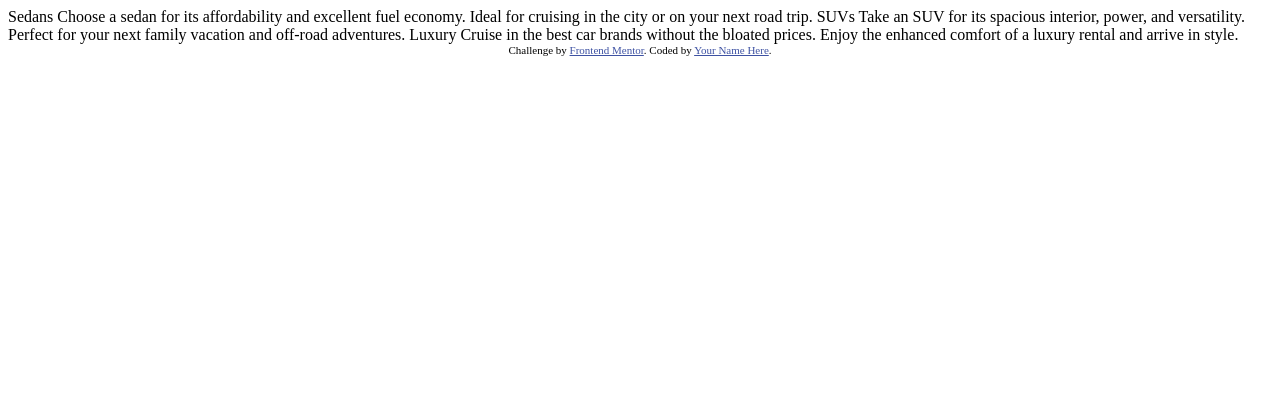
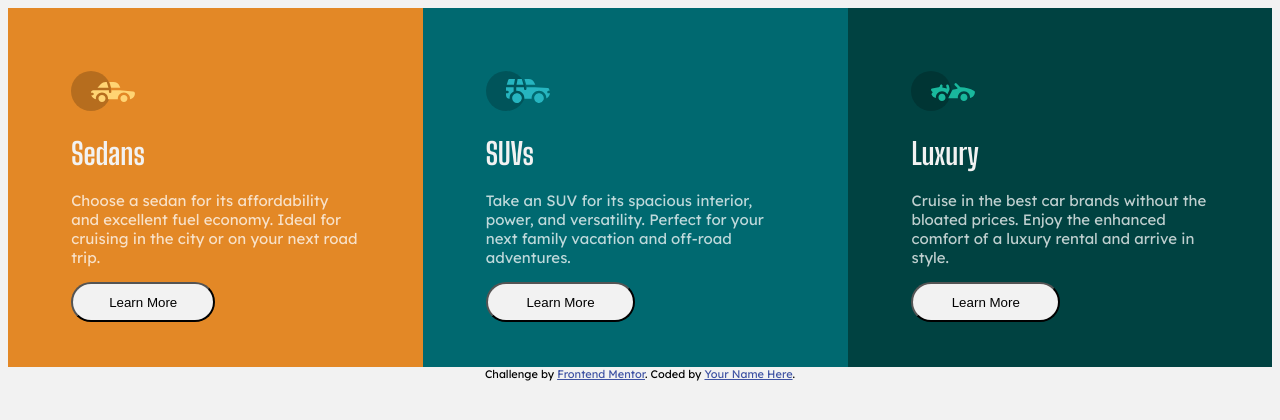
Before and after one commit to lex-marie790/3-column-preview-card-component, a plain HTML site: page index.html in a window 1280 px wide. Drawn offline with Linux system fonts and the light colour scheme.

Commit message:
html structure setup, began working on css

```diff
--- a/index.html
+++ b/index.html
@@ -5,10 +5,14 @@
   <meta name="viewport" content="width=device-width, initial-scale=1.0"> <!-- displays site properly based on user's device -->
 
   <link rel="icon" type="image/png" sizes="32x32" href="./images/favicon-32x32.png">
+  <link rel="stylesheet" type="text/css"  href="styles.css">
+  <link rel="preconnect" href="https://fonts.googleapis.com">
+  <link rel="preconnect" href="https://fonts.gstatic.com" crossorigin>
+  <link href="https://fonts.googleapis.com/css2?family=Big+Shoulders+Display:wght@700&family=Lexend+Deca&display=swap" rel="stylesheet">
 
   <title>Frontend Mentor | 3-column preview card component</title>
 
-  <!-- Feel free to remove these styles or customise in your own stylesheet 👍 -->
+  <!-- Feel free to remove these styles or customize in your own stylesheet 👍 -->
   <style>
     .attribution { font-size: 11px; text-align: center; }
     .attribution a { color: hsl(228, 45%, 44%); }
@@ -16,17 +20,52 @@
 </head>
 <body>
 
+  <div class='main'>
+    <div class='box one'>
+      <img src='./images/icon-sedans.svg'/>
+      <h1>
         Sedans
+      </h1>
+      <p>
         Choose a sedan for its affordability and excellent fuel economy. Ideal for cruising in the city
         or on your next road trip.
-
+      </p>
+      <button>
+        Learn More
+      </button>
+    </div>
+    <div class='box two'>
+      <img src="./images/icon-suvs.svg" />
+      <h1>
         SUVs
+      </h1>
+      <p>
         Take an SUV for its spacious interior, power, and versatility. Perfect for your next family vacation
         and off-road adventures.
-
+      </p>
+      <button>
+        Learn More
+      </button>
+    </div>
+    <div class='box three'>
+      <img src="./images/icon-luxury.svg" />
+      <h1>
         Luxury
+      </h1>
+      <p>
         Cruise in the best car brands without the bloated prices. Enjoy the enhanced comfort of a luxury
         rental and arrive in style.
+      </p>
+      <button>
+        Learn More
+      </button>
+    </div>
+  </div>
+
+
+
+
+
 
   <div class="attribution">
     Challenge by <a href="https://www.frontendmentor.io?ref=challenge" target="_blank">Frontend Mentor</a>.
--- /dev/null
+++ b/styles.css
@@ -0,0 +1,41 @@
+body {
+    font-size: 15px;
+    font-family: 'Lexend Deca', sans-serif;
+    background-color: hsl(0, 0%, 95%);
+}
+
+h1 {
+    font-family: 'Big Shoulders Display', cursive;
+    color: hsl(0, 0%, 95%)
+}
+
+p {
+    color: hsla(0, 0%, 100%, 0.75);
+}
+
+.main {
+    display: flex;
+}
+
+.box {
+    padding:5%;
+}
+
+.one {
+    background-color: hsl(31, 77%, 52%);
+}
+
+.two {
+    background-color: hsl(184, 100%, 22%);
+}
+
+.three {
+    background-color: hsl(179, 100%, 13%);
+}
+
+button {
+    border-radius: 50rem;
+    width: 50%;
+    height: 17%;
+    background-color: hsl(0, 0%, 95%);
+}
```
Lines whose indentation alone changed are shown as unchanged.
